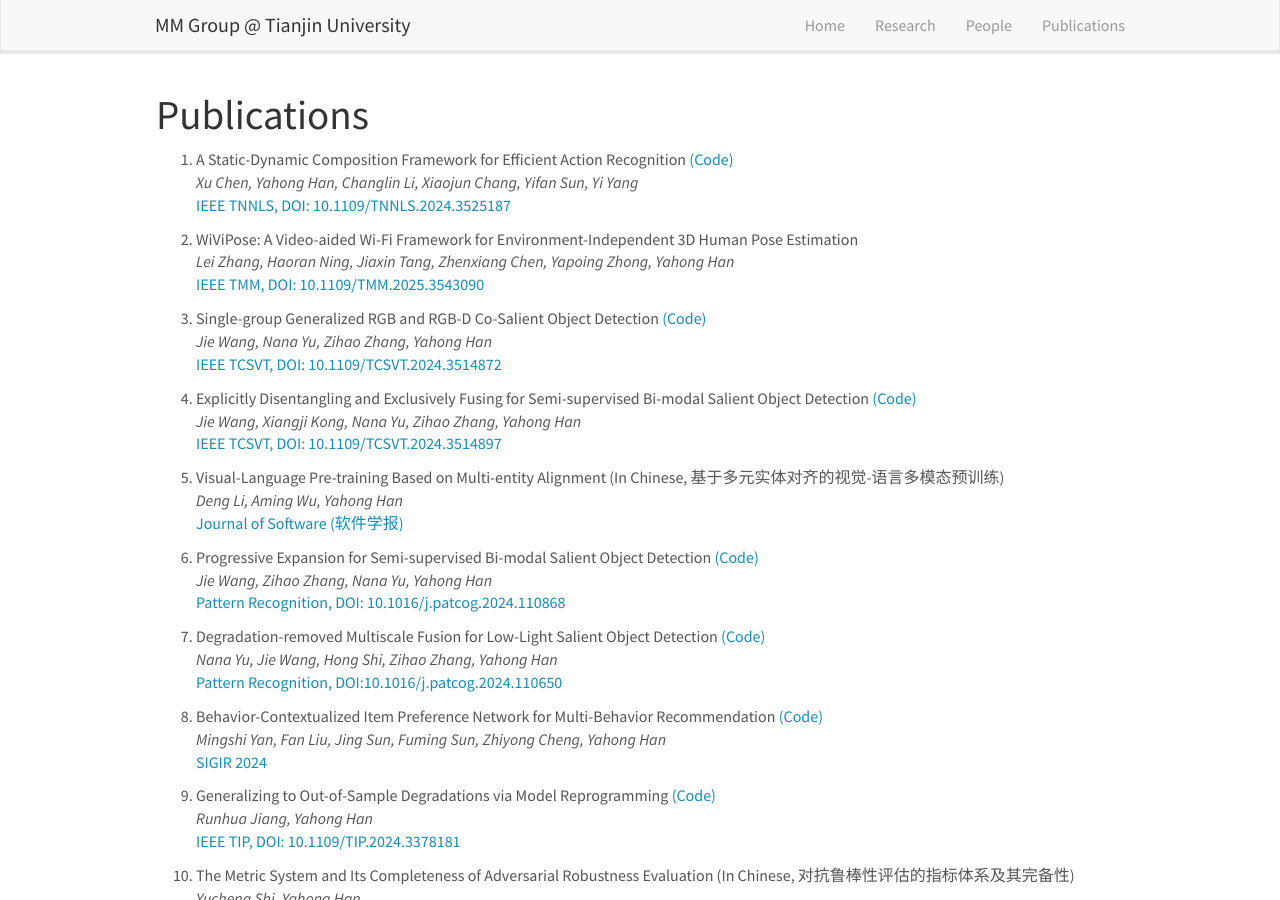
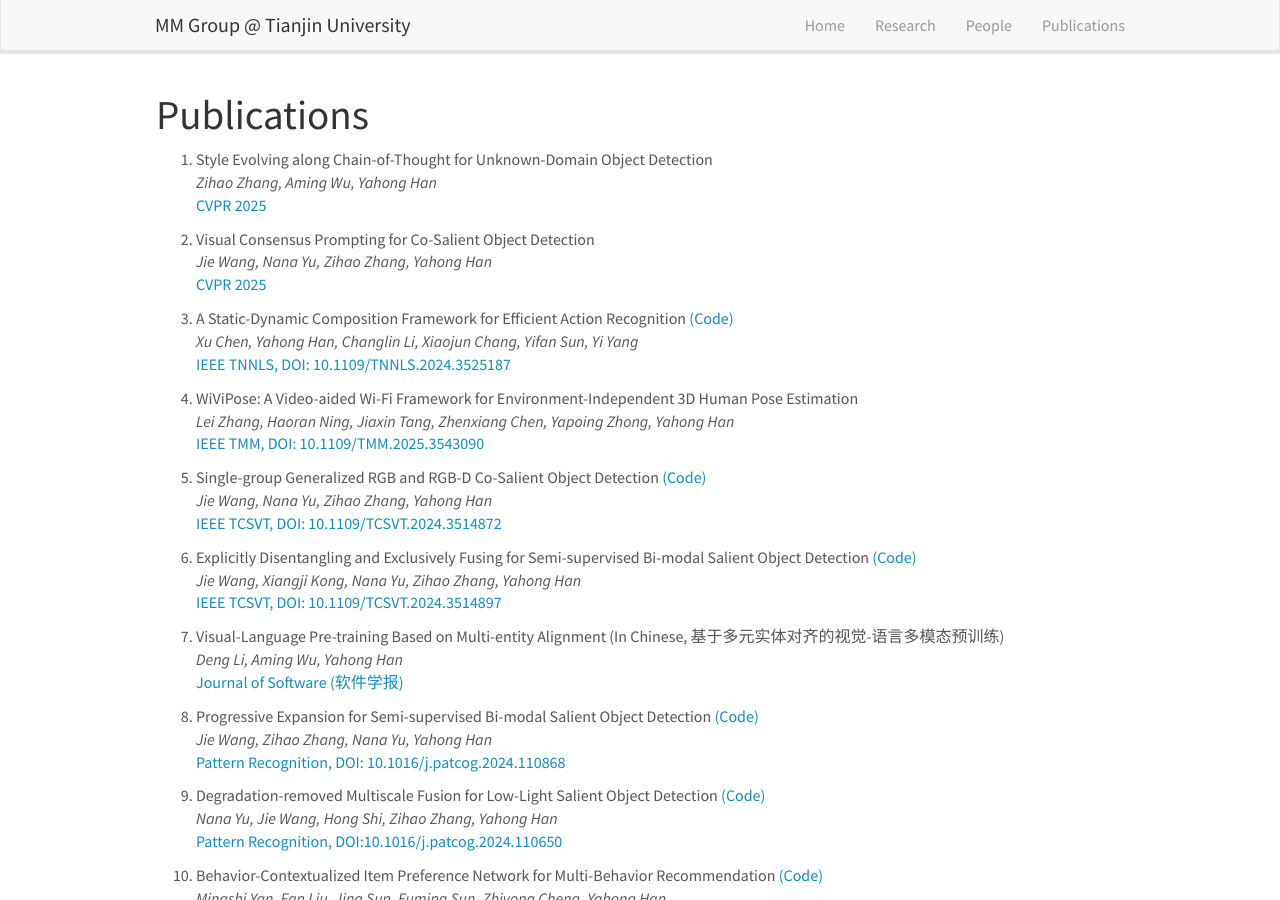
Before and after one commit to tjumm/tjumm.github.io, a Jekyll site: the page built from _pages/publications.md, in a window 1280 px wide and 900 px high. Built offline with Jekyll 4.4.1, drawn with Linux system fonts in a browser that asks for light colours; comment, search, counter and statistics services are not loaded.

Commit message:
add cvpr 2025 paper

```diff
--- a/_data/news.yml
+++ b/_data/news.yml
@@ -1,3 +1,6 @@
+- date: 27. February 2025
+  headline: Two papers were accepted by CVPR 2025.
+
 - date: 31. December 2024
   headline: "Xu Chen's paper \"A Static-Dynamic Composition Framework for Efficient Action Recognition\" was accepted by IEEE TNNLS."
 
--- a/_data/publist.yml
+++ b/_data/publist.yml
@@ -1,3 +1,21 @@
+- title: "1. Style Evolving along Chain-of-Thought for Unknown-Domain Object Detection"
+  image: dummy.png
+  description:
+  authors: Zihao Zhang, Aming Wu, Yahong Han
+  link:
+    url:
+    display: "CVPR 2025"
+  highlight: 0
+
+- title: "1. Visual Consensus Prompting for Co-Salient Object Detection"
+  image: dummy.png
+  description:
+  authors: Jie Wang, Nana Yu, Zihao Zhang, Yahong Han
+  link:
+    url:
+    display: "CVPR 2025"
+  highlight: 0
+
 - title: "1. A Static-Dynamic Composition Framework for Efficient Action Recognition <a href='https://github.com/LannCX/SDCOM'>(Code)</a>"
   image: dummy.png
   description:
```
